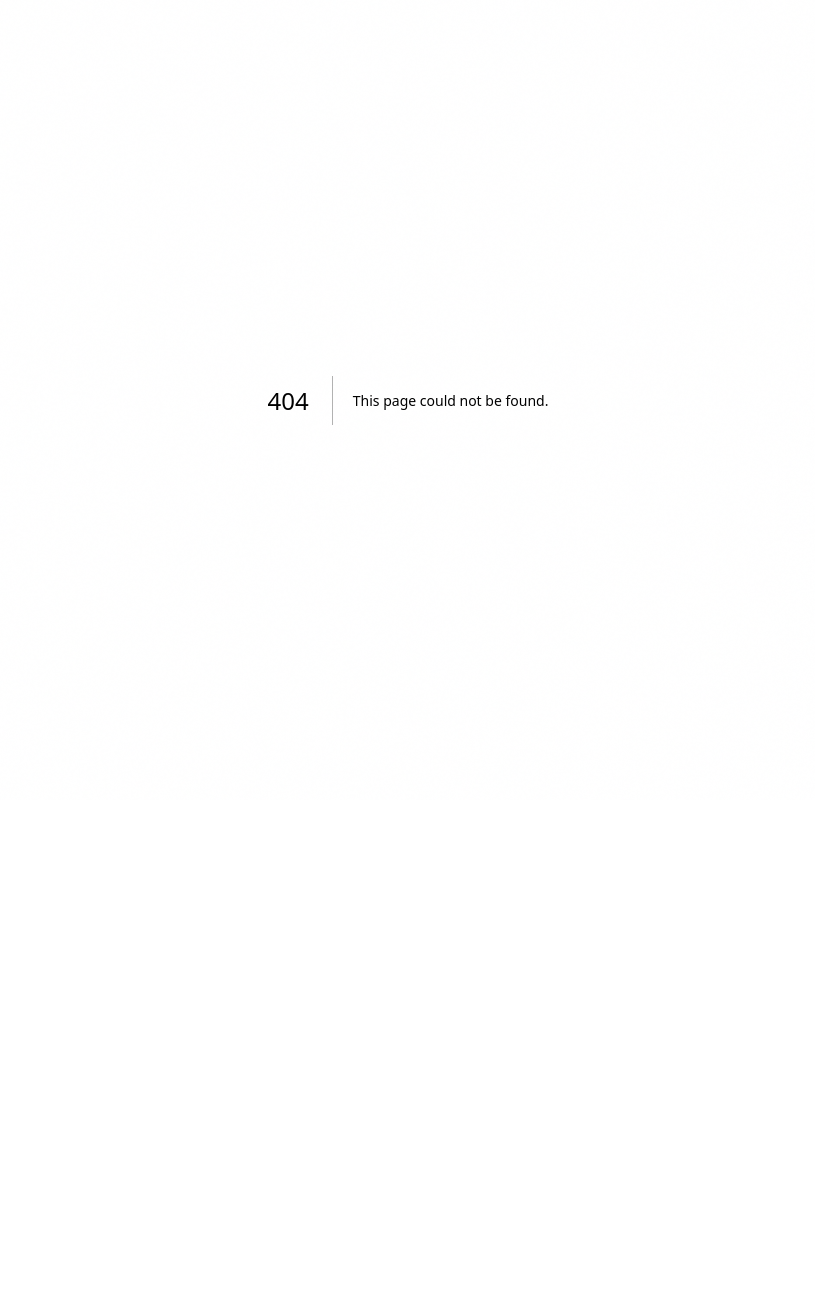
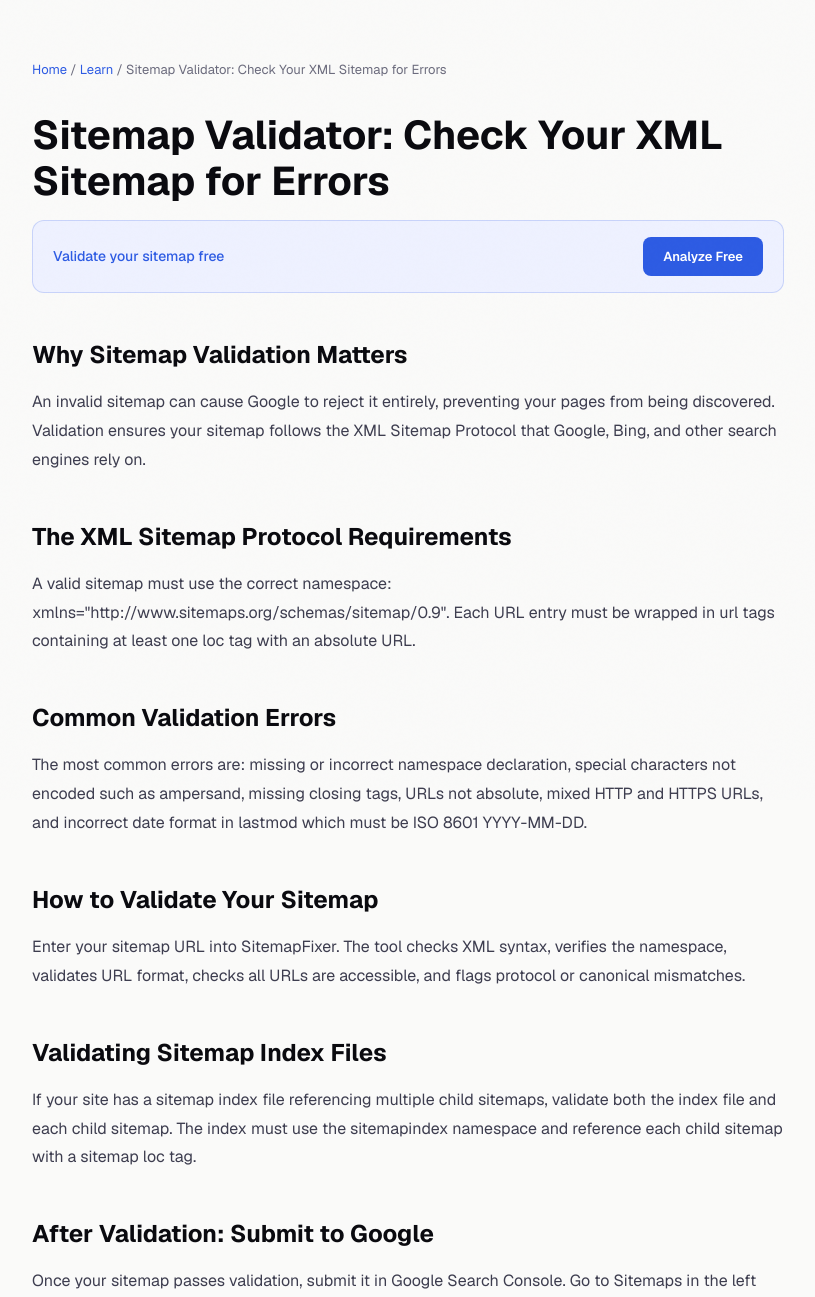
Before and after one commit to Watermelon-Coctail-Bar/sitemap-fixer, a Next.js app: page /learn/sitemap-validator in a window 1280 px wide. Before the commit this address had no page. Shown: the top 1297 px of the page, without its empty margins (232-1047 px from the left). Before the commit the page ends 800 px from the top, so only its background shows below. Built offline with nearby package versions, Linux system fonts and the light colour scheme.

Commit message:
Implement Sitemap Validator page with validation details
This page provides an overview of sitemap validation, including its importance, common errors, and instructions for validating sitemaps using SitemapFixer. It also includes related guides for further assistance.

```diff
--- /dev/null
+++ b/src/app/learn/sitemap-validator/page.tsx
@@ -0,0 +1,28 @@
+import type { Metadata } from 'next';
+export const metadata: Metadata = { title: 'Sitemap Validator: Check Your XML Sitemap for Errors | SitemapFixer', description: 'Learn how to validate your XML sitemap to ensure it meets Google standards. Find and fix validation errors before they hurt your indexing.', alternates: { canonical: 'https://sitemapfixer.com/learn/sitemap-validator' }, openGraph: { title: 'Sitemap Validator: Check Your XML Sitemap for Errors', description: 'Learn how to validate your XML sitemap to ensure it meets Google standards. Find and fix validation errors before they hurt your indexing.', url: 'https://sitemapfixer.com/learn/sitemap-validator', type: 'article' } };
+export default function Page() { return (
+  <div style={{ maxWidth: 800, margin: '0 auto', padding: '60px 24px' }}>
+    <nav style={{ fontSize: 13, color: '#6b6b7d', marginBottom: 32 }}><a href="/" style={{ color: '#2d5be3', textDecoration: 'none' }}>Home</a>{' / '}<a href="/learn" style={{ color: '#2d5be3', textDecoration: 'none' }}>Learn</a>{' / '}<span>Sitemap Validator: Check Your XML Sitemap for Errors</span></nav>
+    <h1 style={{ fontSize: 40, fontWeight: 700, color: '#0a0a0f', marginBottom: 16, lineHeight: 1.15 }}>Sitemap Validator: Check Your XML Sitemap for Errors</h1>
+    <div style={{ background: '#eef1ff', border: '1px solid rgba(45,91,227,0.2)', borderRadius: 12, padding: '16px 20px', marginBottom: 40, display: 'flex', alignItems: 'center', justifyContent: 'space-between', gap: 16 }}><span style={{ fontSize: 14, color: '#2d5be3', fontWeight: 500 }}>Validate your sitemap free</span><a href="/" style={{ background: '#2d5be3', color: 'white', padding: '10px 20px', borderRadius: 8, textDecoration: 'none', fontWeight: 600, fontSize: 13 }}>Analyze Free</a></div>
+    <div style={{ fontSize: 16, color: '#3d3d4f', lineHeight: 1.8 }}>
+        <h2 style={{ fontSize: 24, fontWeight: 700, color: '#0a0a0f', marginTop: 40, marginBottom: 12 }}>Why Sitemap Validation Matters</h2>
+        <p style={{ marginBottom: 20 }}>An invalid sitemap can cause Google to reject it entirely, preventing your pages from being discovered. Validation ensures your sitemap follows the XML Sitemap Protocol that Google, Bing, and other search engines rely on.</p>
+        <h2 style={{ fontSize: 24, fontWeight: 700, color: '#0a0a0f', marginTop: 40, marginBottom: 12 }}>The XML Sitemap Protocol Requirements</h2>
+        <p style={{ marginBottom: 20 }}>A valid sitemap must use the correct namespace: xmlns="http://www.sitemaps.org/schemas/sitemap/0.9". Each URL entry must be wrapped in url tags containing at least one loc tag with an absolute URL.</p>
+        <h2 style={{ fontSize: 24, fontWeight: 700, color: '#0a0a0f', marginTop: 40, marginBottom: 12 }}>Common Validation Errors</h2>
+        <p style={{ marginBottom: 20 }}>The most common errors are: missing or incorrect namespace declaration, special characters not encoded such as ampersand, missing closing tags, URLs not absolute, mixed HTTP and HTTPS URLs, and incorrect date format in lastmod which must be ISO 8601 YYYY-MM-DD.</p>
+        <h2 style={{ fontSize: 24, fontWeight: 700, color: '#0a0a0f', marginTop: 40, marginBottom: 12 }}>How to Validate Your Sitemap</h2>
+        <p style={{ marginBottom: 20 }}>Enter your sitemap URL into SitemapFixer. The tool checks XML syntax, verifies the namespace, validates URL format, checks all URLs are accessible, and flags protocol or canonical mismatches.</p>
+        <h2 style={{ fontSize: 24, fontWeight: 700, color: '#0a0a0f', marginTop: 40, marginBottom: 12 }}>Validating Sitemap Index Files</h2>
+        <p style={{ marginBottom: 20 }}>If your site has a sitemap index file referencing multiple child sitemaps, validate both the index file and each child sitemap. The index must use the sitemapindex namespace and reference each child sitemap with a sitemap loc tag.</p>
+        <h2 style={{ fontSize: 24, fontWeight: 700, color: '#0a0a0f', marginTop: 40, marginBottom: 12 }}>After Validation: Submit to Google</h2>
+        <p style={{ marginBottom: 20 }}>Once your sitemap passes validation, submit it in Google Search Console. Go to Sitemaps in the left menu, enter your sitemap URL, and click Submit. Monitor the report over the following days to confirm Google processes it without errors.</p>
+    </div>
+    <div style={{ background: '#0a0a0f', borderRadius: 12, padding: '32px', textAlign: 'center', marginTop: 48 }}><div style={{ fontSize: 20, fontWeight: 700, color: 'white', marginBottom: 8 }}>Validate your sitemap now</div><div style={{ color: '#9999aa', marginBottom: 20, fontSize: 14 }}>Free analysis in 60 seconds</div><a href="/" style={{ background: 'white', color: '#0a0a0f', padding: '14px 28px', borderRadius: 8, textDecoration: 'none', fontWeight: 700 }}>Analyze My Sitemap</a></div>
+    <div style={{ marginTop: 48, borderTop: '1px solid #e4e4ed', paddingTop: 32 }}><div style={{ fontWeight: 600, color: '#0a0a0f', marginBottom: 16 }}>Related guides</div><ul style={{ listStyle: 'none', padding: 0, display: 'flex', gap: 12, flexWrap: 'wrap' }}>
+          <li><a href="/learn/sitemap-checker" style={{ color: '#2d5be3', textDecoration: 'none', background: '#eef1ff', padding: '6px 14px', borderRadius: 6, fontSize: 13 }}>Sitemap Checker</a></li>
+          <li><a href="/learn/sitemap-errors-google-search-console" style={{ color: '#2d5be3', textDecoration: 'none', background: '#eef1ff', padding: '6px 14px', borderRadius: 6, fontSize: 13 }}>Sitemap Errors in Search Console</a></li>
+          <li><a href="/learn/sitemap-not-working" style={{ color: '#2d5be3', textDecoration: 'none', background: '#eef1ff', padding: '6px 14px', borderRadius: 6, fontSize: 13 }}>Sitemap Not Working</a></li>
+    </ul></div>
+  </div>); }
```
